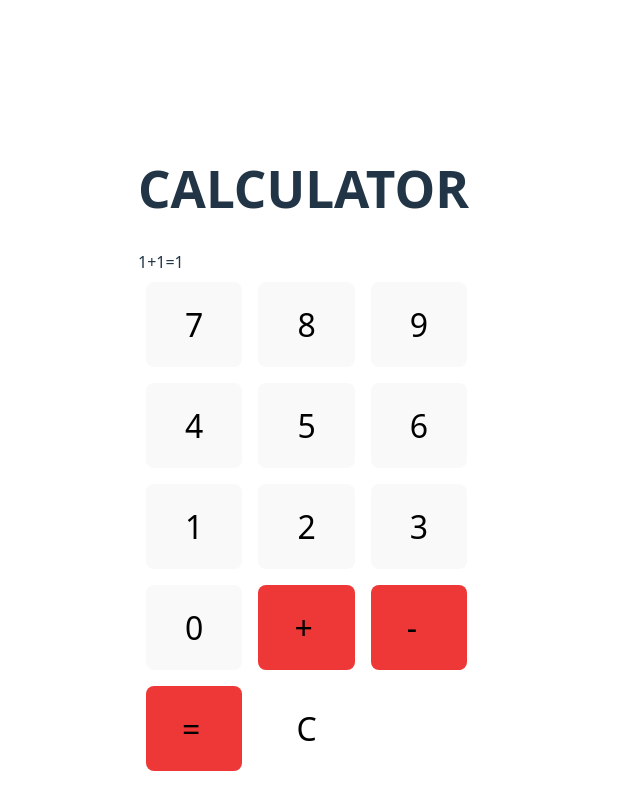
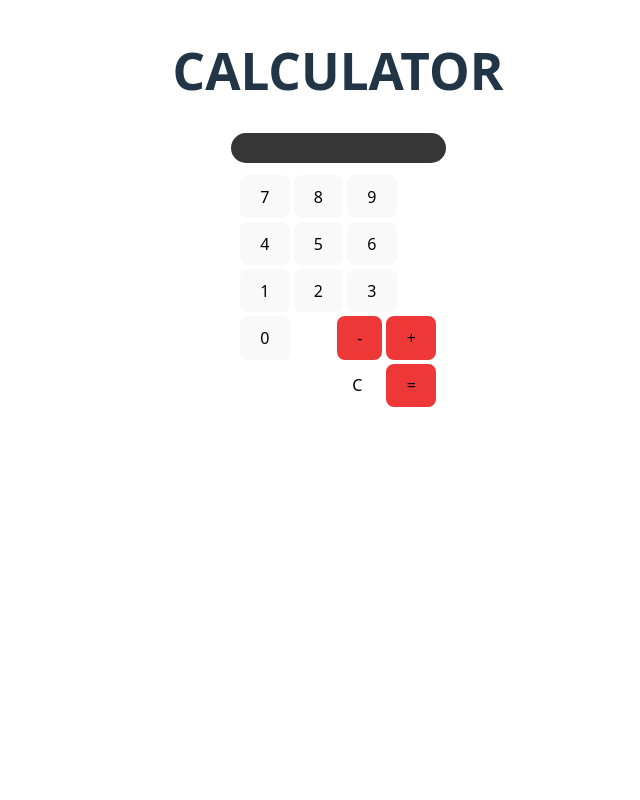
Before and after one commit to SanyaRambo/HW-1, a React (Vite) app in the folder hm1-project/: page / in a window 1280 px wide. Shown: the whole page, without its empty margins (302-942 px from the left). Built offline with nearby package versions, Linux system fonts and the light colour scheme.

Commit message:
create new CLC

```diff
--- a/hm1-project/src/App.jsx
+++ b/hm1-project/src/App.jsx
@@ -6,6 +6,7 @@ function App() {
 	const [operator] = useState('');
 	const [operand2] = useState('');
 
+	const expression = operand1 + operator + operand2
 
 	const nums = ['7', '8', '9', '4', '5', '6', '1', '2', '3', '0', '+', '-', '=', 'С']
 
@@ -16,6 +17,13 @@ function App() {
 		if (['С'].includes(btn)) {
 			return styles.reset
 		}
+		if (['-'].includes(btn)) {
+			return styles.arithmeticMinus
+		}
+	}
+
+	const hundleClickClc = () => {
+
 	}
 
 
@@ -23,13 +31,12 @@ function App() {
 	return (
 		<>
 			<h1>CALCULATOR</h1>
-			<output >1+1=1</output>
+			<span>{expression}</span>
 			<div className={styles.calculator}>
 			{nums.map((btn) => (
-				<button className={operators(btn)}>{btn}</button>
+				<button className={operators(btn)}onClick={hundleClickClc}>{btn}</button>
 			))}
 			</div>
-
 		</>
 	);
 }
--- a/hm1-project/src/app.module.css
+++ b/hm1-project/src/app.module.css
@@ -5,24 +5,30 @@
 
 }
 
-#root {
-	max-width: 1280px;
-	margin: 0 auto;
-	padding: 2rem;
-	text-align: center;
-
+span {
+	display: flex;
+	justify-content: right;
+	margin: auto;
+	font-size: large;
+	background-color: rgb(54, 54, 54);
+	color: rgb(255, 255, 255);
+	border-radius: 15px;
+	padding-right: 15px;
+	margin-bottom: 10px ;
+	width: 200px;
+	height: 30px;
 }
 
 .calculator {
-	max-width: 400px;
-	max-height: 400px;
-	display: flex;
-	flex-wrap: wrap;
-	text-align: center;
+	margin: auto;
+
+	width: 200px;
+	height: 200px;
 }
 
 .arithmeticOperators {
-	display: flex;
+	display: block;
+	float: inline-end;
 	background-color: rgb(238, 56, 56);
 }
 
@@ -31,24 +37,8 @@
 }
 
 .reset {
+	display: block;
+	float: inline-end;
 	background-color: white;
 	color: black;
 }
-
-.input {
-	width: 385px;
-	height: 60px;
-	font-size: 50px;
-	border-radius: 15px 15px 1px 1px;
-	border-color: rgba(101, 101, 101, 0);
-}
-
-input[type='number']::-webkit-inner-spin-button,
-input[type='number']::-webkit-outer-spin-button {
-	-webkit-appearance: none;
-	margin: 0;
-}
-
-input[type='number'] {
-	-moz-appearance: textfield;
-}
--- a/hm1-project/src/index.css
+++ b/hm1-project/src/index.css
@@ -13,41 +13,25 @@
 	-moz-osx-font-smoothing: grayscale;
 }
 
-
-a {
-	font-weight: 500;
-	color: #646cff;
-	text-decoration: inherit;
-}
-a:hover {
-	color: #535bf2;
-}
-
-body {
-	margin: 0;
-	display: flex;
-	place-items: center;
-	min-width: 320px;
-	min-height: 100vh;
-}
-
 h1 {
 	font-size: 3.2em;
 	line-height: 1.1;
+	display: flex;
+	justify-content: center;
 }
 
 button {
+	max-height: 55px;
 	border-radius: 8px;
 	border: 1px solid transparent;
-	padding: 20px 35px;
-	font-size: 2em;
+	padding: 0.6em 1.2em;
+	font-size: 1em;
 	font-weight: 500;
 	font-family: inherit;
 	background-color: #1a1a1a;
 	cursor: pointer;
 	transition: border-color 0.25s;
-	width: 96.4px;
-	margin: 1vh;
+	margin: 2px;
 }
 
 button:hover {
```
